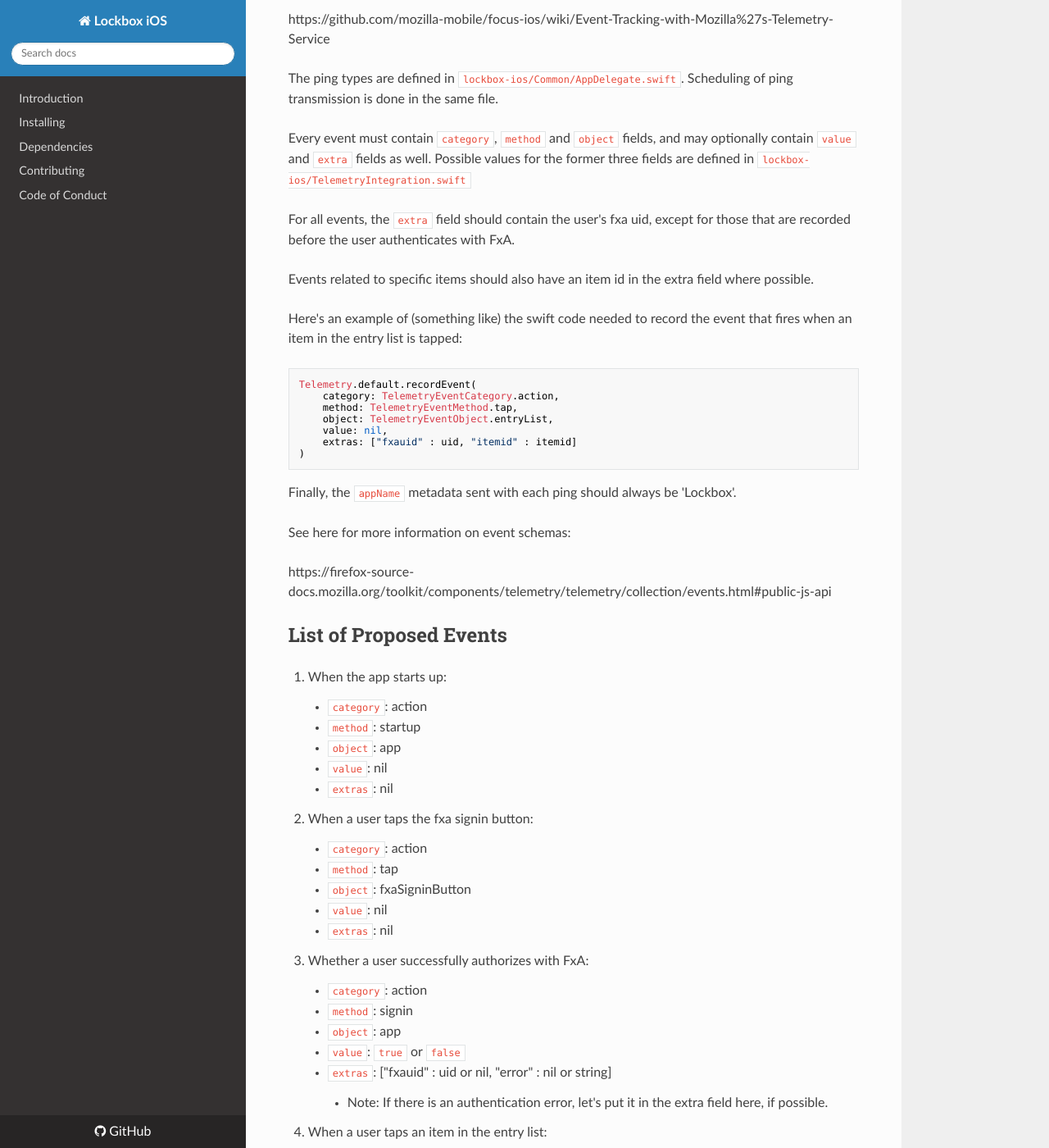
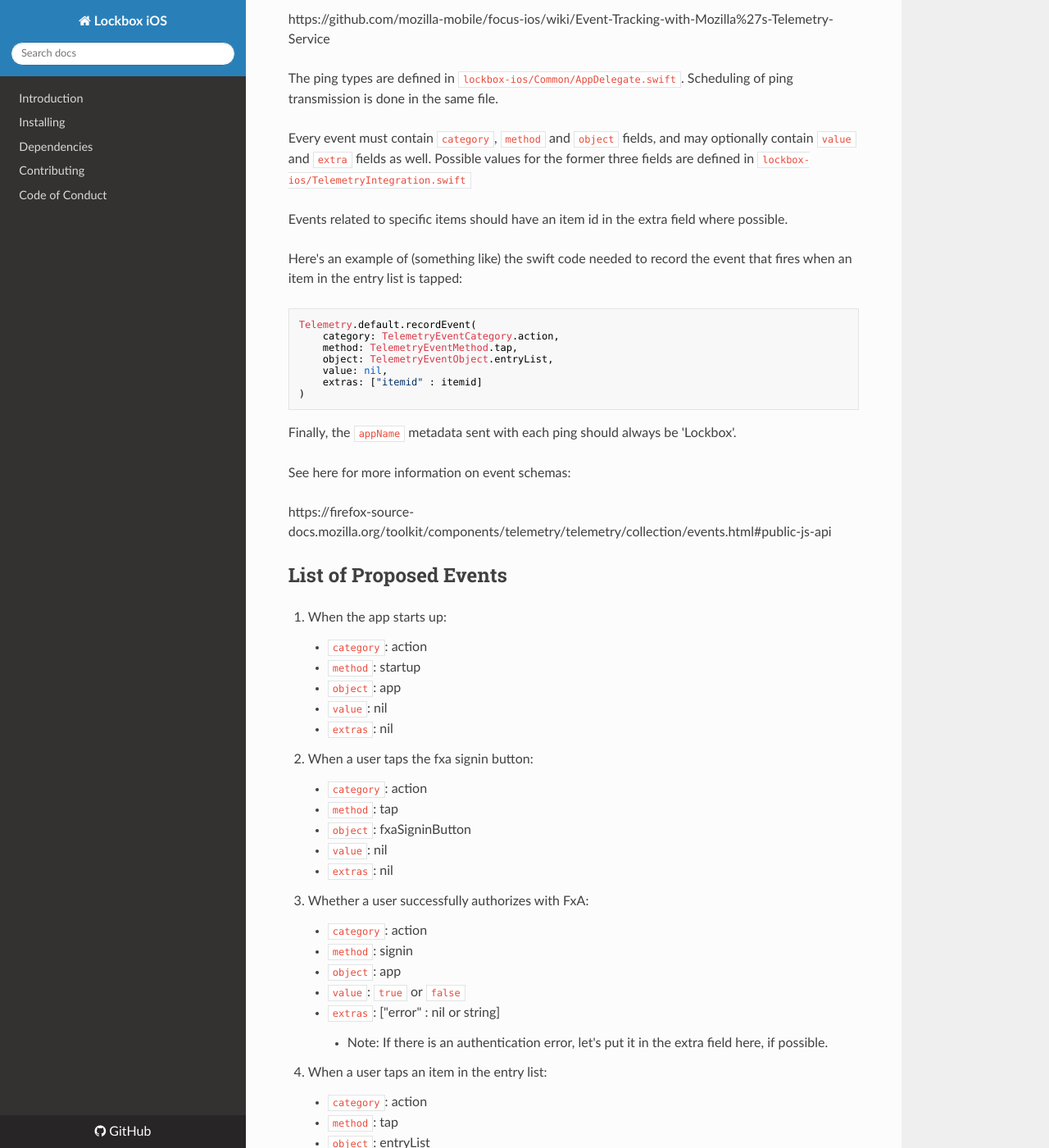
Before and after one commit to mozilla-lockwise/lockwise-ios, an MkDocs documentation site: the page built from docs/metrics.md, in a window 1280 px wide and 1400 px high, scrolled down 980 px. Shown: the whole window at 82% size. Built offline with MkDocs 1.6.1, drawn with Linux system fonts in a browser that asks for light colours; nearby versions of some CDN libraries; old or Windows-style settings are respelled for this version of MkDocs; some of the changed text lies outside the part shown.

Commit message:
change metrics spec

````diff
--- a/docs/metrics.md
+++ b/docs/metrics.md
@@ -39,9 +39,7 @@
 
 Every event must contain `category`, `method` and `object` fields, and may optionally contain `value` and `extra` fields as well. Possible values for the former three fields are defined in `lockbox-ios/TelemetryIntegration.swift`
 
-For all events, the `extra` field should contain the user's fxa uid, except for those that are recorded before the user authenticates with FxA.
-
-Events related to specific items should also have an item id in the extra field where possible.
+Events related to specific items should have an item id in the extra field where possible.
 
 Here's an example of (something like) the swift code needed to record the event that fires when an item in the entry list is tapped:
 
@@ -51,7 +49,7 @@
 	method: TelemetryEventMethod.tap,
 	object: TelemetryEventObject.entryList,
 	value: nil,
-	extras: ["fxauid" : uid, "itemid" : itemid]
+	extras: ["itemid" : itemid]
 )
 ```
 
@@ -82,7 +80,7 @@
 	* `method`: signin
 	* `object`: app
 	* `value`: `true` or `false`
-	* `extras`: ["fxauid" : uid or nil, "error" : nil or string]
+	* `extras`: ["error" : nil or string]
 		* Note: If there is an authentication error, let's put it in the extra field here, if possible.
 
 3. When a user taps an item in the entry list:
@@ -90,35 +88,35 @@
 	* `method`: tap
 	* `object`: entryList
 	* `value`: nil
-	* `extras`: ["fxauid" : uid, "itemid" : itemid]
+	* `extras`: ["itemid" : itemid]
 
 4. When a user taps one of the buttons available after entering the entry view:
 	* `category`: action
 	* `method`: tap
 	* `object`: entryCopyUsernameButton, entryCopyPasswordButton, viewPasswordButton, entryShowPasswordButton
 	* `value`: nil
-	* `extras`: ["fxauid" : uid, "itemid" : itemid]
+	* `extras`: ["itemid" : itemid]
 
 5. When a user taps the settings button:
 	* `category`: action
 	* `method`: tap
 	* `object`: settingsButton
 	* `value`: nil
-	* `extras`: ["fxauid" : uid]
+	* `extras`: nil
 
 6. When a user taps the FAQ button:
 	* `category`: action
 	* `method`: tap
 	* `object`: faqButton
 	* `value`: nil
-	* `extras`: ["fxauid" : uid]
+	* `extras`: nil
 
 7. When the app enters the background or foreground:
 	* `category`: action
 	* `method`: background, foreground
 	* `object`: app
 	* `value`: nil
-	* `extras`: ["fxauid" : uid]
+	* `extras`: nil
 
 ## References
 
````
